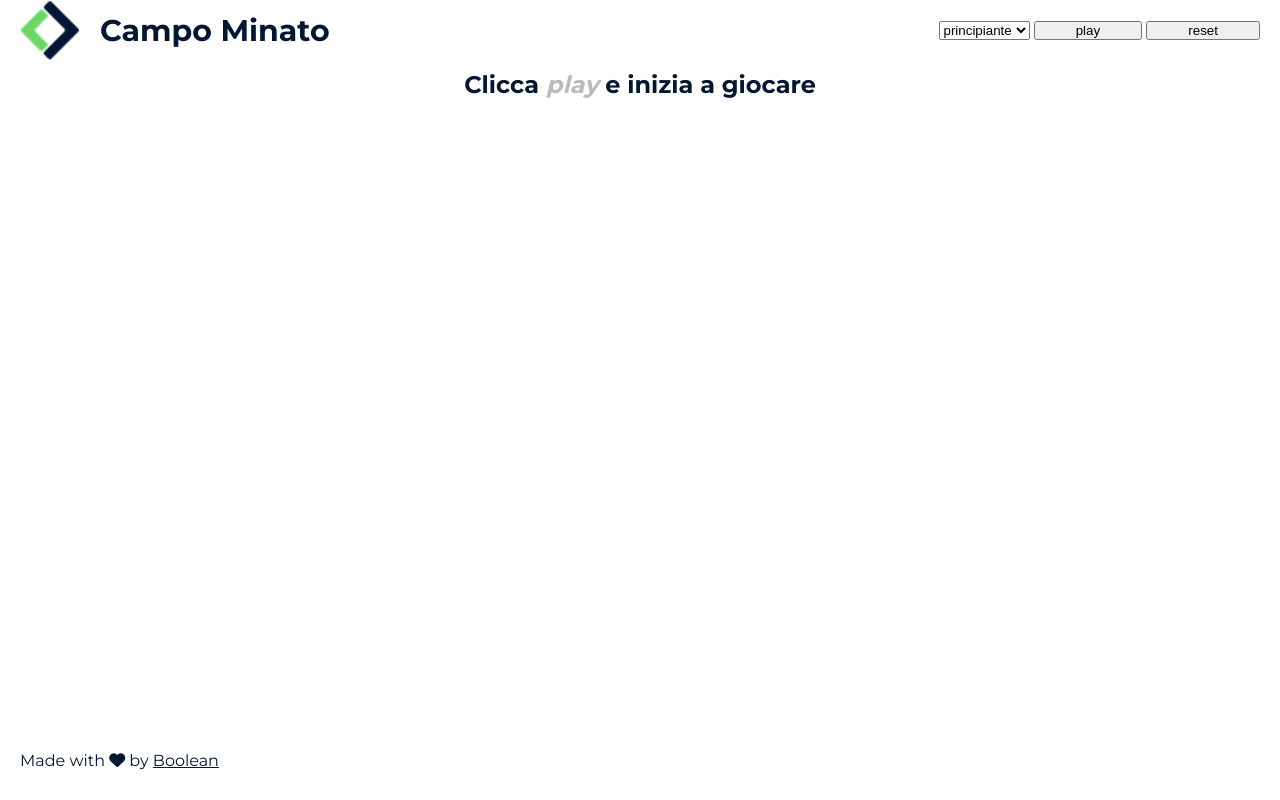
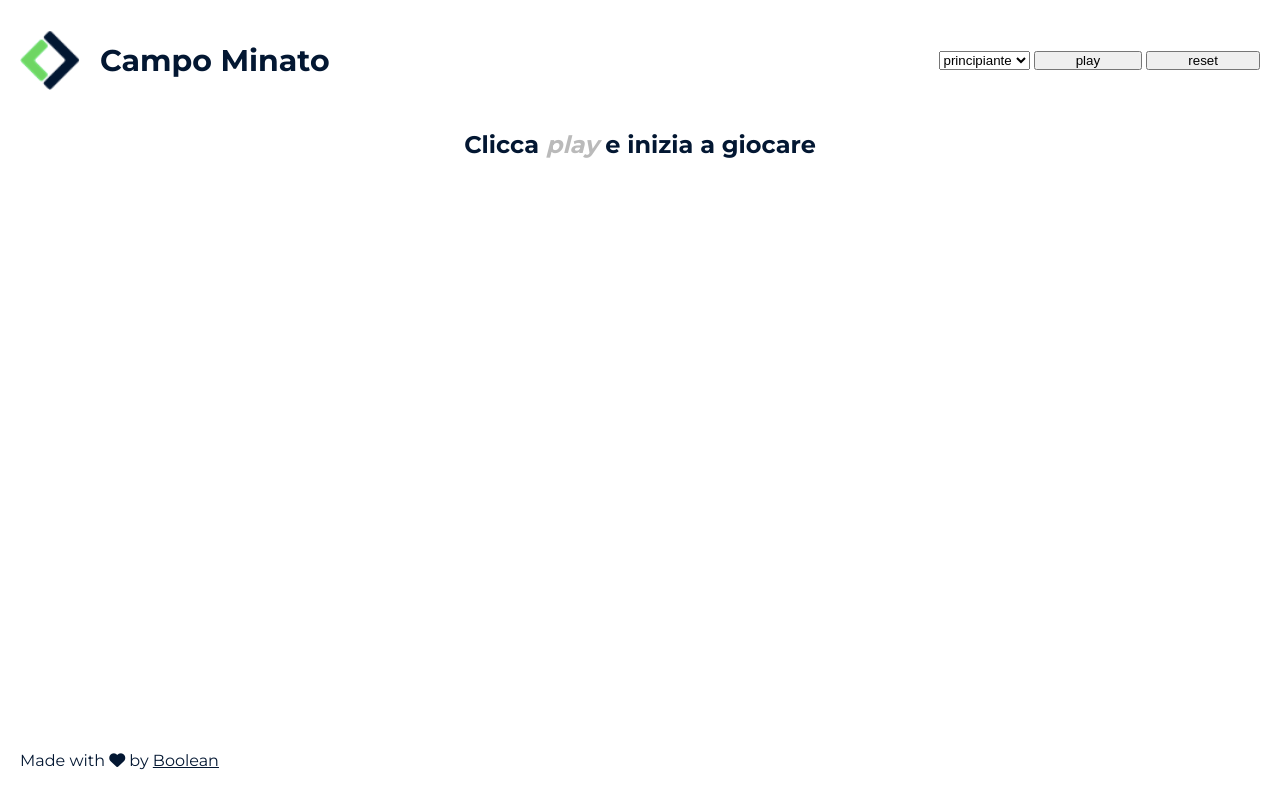
Before and after one commit to elisabichiappini/js-campominato-dom, a plain HTML site: page index.html in a window 1280 px wide. Drawn offline with Linux system fonts and the light colour scheme.

Commit message:
fit: edit css

```diff
--- a/css/style.css
+++ b/css/style.css
@@ -39,7 +39,7 @@ main {
     align-items: center;
 }
 
-.topbar {
+#topbar {
     height: 120px;
     width: 100%;
 }
@@ -119,7 +119,7 @@ main {
     vertical-align: middle;
 }
 
-.play-text > em{
+.play-text > em {
     color:rgb(186, 186, 186);
 }
 
```
